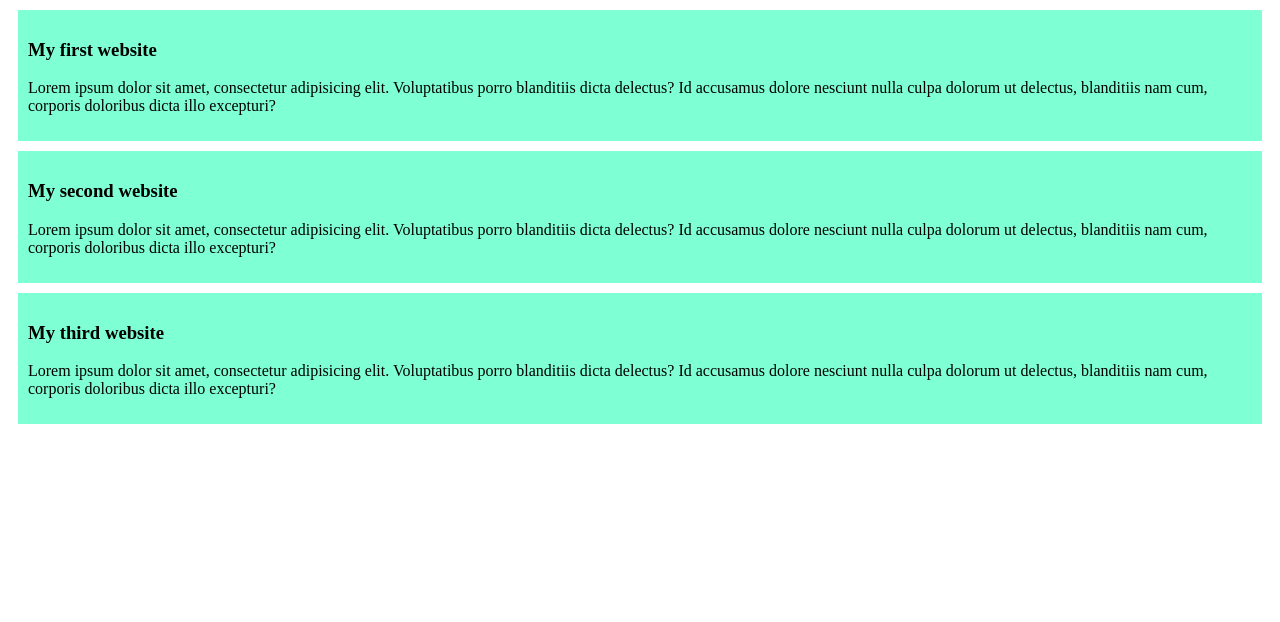
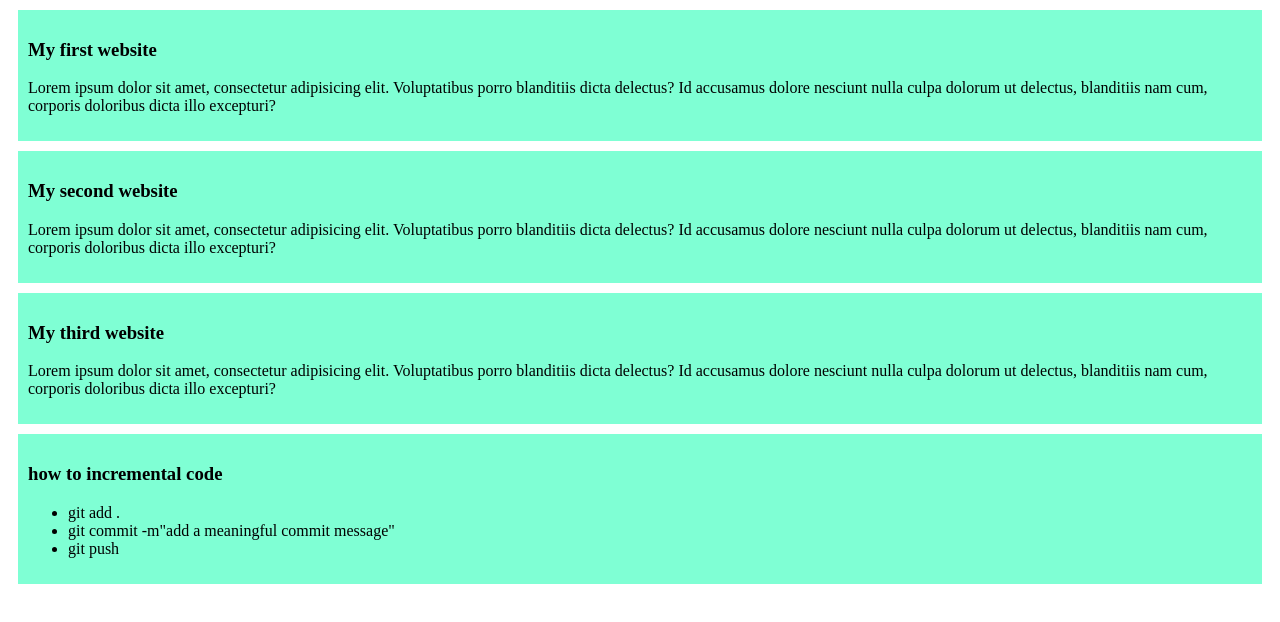
Before and after one commit to Pritom678/my-github-repo, a plain HTML site: page index.html in a window 1280 px wide. Drawn offline with Linux system fonts and the light colour scheme.

Commit message:
added a list to push code

```diff
--- a/index.html
+++ b/index.html
@@ -19,5 +19,13 @@
         <h3>My third website</h3>
         <p>Lorem ipsum dolor sit amet, consectetur adipisicing elit. Voluptatibus porro blanditiis dicta delectus? Id accusamus dolore nesciunt nulla culpa dolorum ut delectus, blanditiis nam cum, corporis doloribus dicta illo excepturi?</p>
     </div>
+    <div>
+        <h3>how to incremental code</h3>
+        <ul>
+            <li>git add .</li>
+            <li>git commit -m"add a meaningful commit message"</li>
+            <li>git push</li>
+        </ul>
+    </div>
 </body>
 </html>
```
